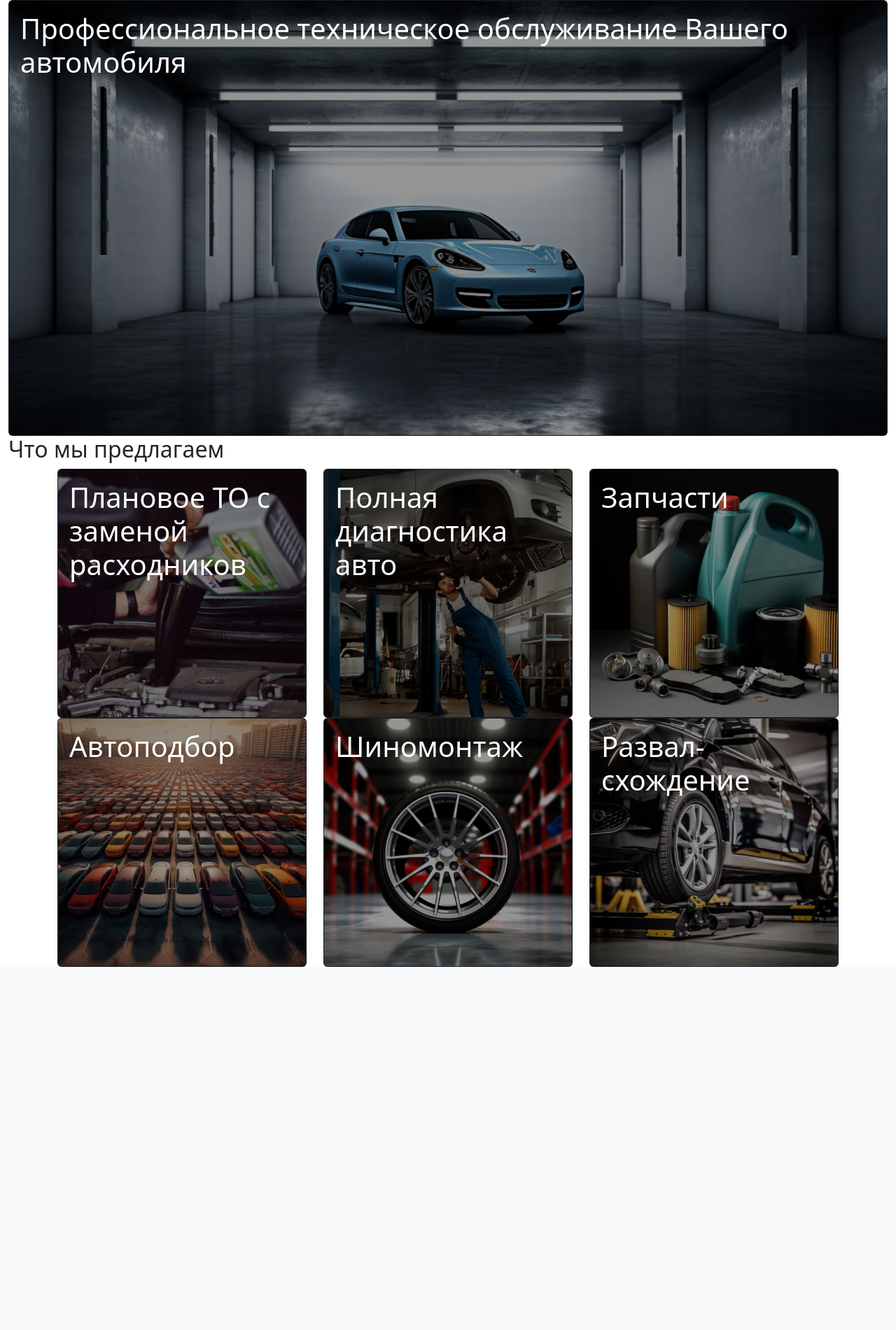
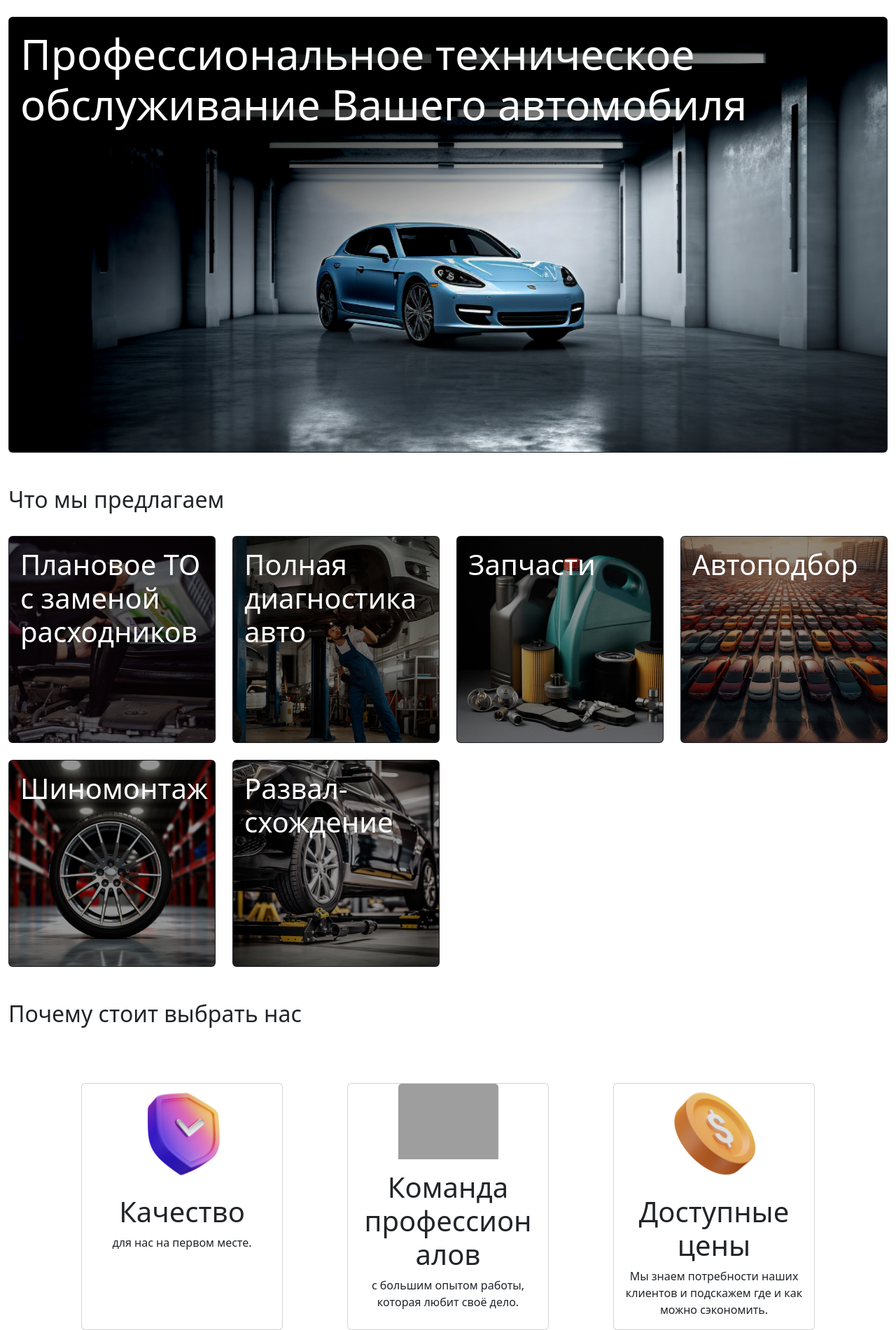
Before and after one commit to KrivoSoft/victoria, a Django app: page / in a window 1280 px wide. Shown: the part 112-2013 px from the top of the page at 70% size. Before the commit the page ends 1494 px from the top, so only its background shows below. Run offline with Django 4.2, Linux system fonts and the light colour scheme; some libraries are stand-ins or nearby versions; grey boxes are pictures that could not be loaded.

Commit message:
Added a "Why Choose Us" block

```diff
--- a/car_service_website/pages/static/styles/style.css
+++ b/car_service_website/pages/static/styles/style.css
@@ -19,6 +19,25 @@
   }
 }
 
+/* Размер текста на баннере главной страницы */
+@media (min-width: 1200px) {
+  .promo-title {
+    font-size: 60px;
+  }
+}
+
+@media (max-width: 1200px) {
+  .promo-title {
+    font-size: 40px;
+  }
+}
+
+@media (max-width: 700px) {
+  .promo-title {
+    font-size: 20px;
+  }
+}
+
 /* Размер текста на карточках услуг */
 @media (min-width: 1200px) {
   .card-title {
@@ -31,7 +50,3 @@
     font-size: 15px;
   }
 }
-
-.card {
-    gap: 1em;
-}
--- a/car_service_website/pages/templates/pages/MainPage.html
+++ b/car_service_website/pages/templates/pages/MainPage.html
@@ -19,10 +19,10 @@
     <div class="container-fluid">
       <div class="row">
         <div class="col-12">
-          <div class="card bg-dark text-white">
+          <div class="card bg-dark text-white mt-4">
             <img src="{% static 'images/blue_auto_in_dark_room_cutted.jpg' %}" class="card-img img-fluid image-promo" alt="Автосервис авто">
             <div class="card-img-overlay">
-              <h2 class="card-title">
+              <h2 class="promo-title">
                 Профессиональное техническое обслуживание Вашего автомобиля
               </h2>
             </div>
@@ -33,7 +33,7 @@
 
     <!--    Карточки с услугами-->
     <div class="container-fluid">
-      <div class="row">
+      <div class="row mt-5">
         <div>
           <h2>
             Что мы предлагаем
@@ -42,12 +42,12 @@
       </div>
     </div>
 
-    <!--    Блок для маленьких экранов-->
-    <div class="container d-block d-sm-none">
-      <div class="row">
-        <div class="col-6">
-          <div class="card bg-dark text-white">
-            <img src="{% static 'images/replacement_of_consumables_in_a_car.jpg' %}" class="card-img img-fluid " alt="Автосервис авто">
+    <!--    Блок карточек услуг-->
+    <div class="container-fluid">
+      <div class="row row-cols-1 row-cols-sm-2 row-cols-md-3 row-cols-lg-4">
+        <div class="col">
+          <div class="card bg-dark text-white mt-4">
+            <img src="{% static 'images/replacement_of_consumables_in_a_car.jpg' %}" class="card-img img-fluid" alt="Автосервис авто">
             <div class="card-img-overlay">
               <h2 class="card-title card-services-title">
                 Плановое ТО с заменой расходников
@@ -55,9 +55,10 @@
             </div>
           </div>
         </div>
-        <div class="col-6">
-          <div class="card bg-dark text-white">
-            <img src="{% static 'images/mechanic_working_car_suspension_repair_shop.jpg' %}" class="card-img img-fluid " alt="Автосервис авто">
+
+        <div class="col">
+          <div class="card bg-dark text-white mt-4">
+            <img src="{% static 'images/mechanic_working_car_suspension_repair_shop.jpg' %}" class="card-img img-fluid" alt="Автосервис авто">
             <div class="card-img-overlay">
               <h2 class="card-title card-services-title">
                 Полная диагностика авто
@@ -65,12 +66,10 @@
             </div>
           </div>
         </div>
-      </div>
 
-      <div class="row">
-        <div class="col-6">
-          <div class="card bg-dark text-white">
-            <img src="{% static 'images/different_car_accessories_composition.jpg' %}" class="card-img img-fluid " alt="Автосервис авто">
+        <div class="col">
+          <div class="card bg-dark text-white mt-4">
+            <img src="{% static 'images/different_car_accessories_composition.jpg' %}" class="card-img img-fluid" alt="Автосервис авто">
             <div class="card-img-overlay">
               <h2 class="card-title card-services-title">
                 Запчасти
@@ -78,9 +77,10 @@
             </div>
           </div>
         </div>
-        <div class="col-6">
-          <div class="card bg-dark text-white">
-            <img src="{% static 'images/cars_on_a_parking.png' %}" class="card-img img-fluid " alt="Автосервис авто">
+
+        <div class="col">
+          <div class="card bg-dark text-white mt-4">
+            <img src="{% static 'images/cars_on_a_parking.png' %}" class="card-img img-fluid" alt="Автосервис авто">
             <div class="card-img-overlay">
               <h2 class="card-title card-services-title">
                 Автоподбор
@@ -88,11 +88,10 @@
             </div>
           </div>
         </div>
-      </div>
-      <div class="row">
-        <div class="col-6">
-          <div class="card bg-dark text-white">
-            <img src="{% static 'images/car_tire.png' %}" class="card-img img-fluid " alt="Автосервис авто">
+
+        <div class="col">
+          <div class="card bg-dark text-white mt-4">
+            <img src="{% static 'images/car_tire.png' %}" class="card-img img-fluid" alt="Автосервис авто">
             <div class="card-img-overlay">
               <h2 class="card-title card-services-title text-nowrap">
                 Шиномонтаж
@@ -101,9 +100,9 @@
           </div>
         </div>
 
-        <div class="col-6">
-          <div class="card bg-dark text-white">
-            <img src="{% static 'images/car_on_the_garage.png' %}" class="card-img img-fluid " alt="Автосервис авто">
+        <div class="col">
+          <div class="card bg-dark text-white mt-4">
+            <img src="{% static 'images/car_on_the_garage.png' %}" class="card-img img-fluid" alt="Автосервис авто">
             <div class="card-img-overlay">
               <h2 class="card-title card-services-title">
                 Развал-схождение
@@ -111,75 +110,55 @@
             </div>
           </div>
         </div>
+
       </div>
     </div>
 
-    <!--    Блок для экранов побольше-->
-    <div class="container d-none d-sm-block">
-      <div class="row">
-        <div class="col-4">
-          <div class="card bg-dark text-white">
-            <img src="{% static 'images/replacement_of_consumables_in_a_car.jpg' %}" class="card-img img-fluid " alt="Автосервис авто">
-            <div class="card-img-overlay">
-              <h2 class="card-title card-services-title">
-                Плановое ТО с заменой расходников
-              </h2>
+      <!--    Блок "Почему стоит выбрать нас"-->
+    <div class="container-fluid">
+      <div class="row mt-5">
+        <div>
+          <h2>
+            Почему стоит выбрать нас
+          </h2>
+        </div>
+      </div>
+    </div>
+
+    <div class="container">
+      <div class="row mt-5 row-cols-1 row-cols-sm-1 row-cols-md-3">
+        <div class="col d-flex justify-content-center">
+          <div class="card card-whyme text-center mt-4" style="width: 18rem;">
+            <img src="{% static 'images/sheild-dynamic-gradient.png' %}" class="card-img-top w-50 mx-auto" alt="...">
+            <div class="card-body">
+              <h6 class="card-title">Качество</h6>
+              <p class="card-text">для нас на первом месте.</p>
             </div>
           </div>
         </div>
-        <div class="col-4">
-          <div class="card bg-dark text-white">
-            <img src="{% static 'images/mechanic_working_car_suspension_repair_shop.jpg' %}" class="card-img img-fluid " alt="Автосервис авто">
-            <div class="card-img-overlay">
-              <h2 class="card-title card-services-title">
-                Полная диагностика авто
-              </h2>
+
+        <div class="col d-flex justify-content-center">
+          <div class="card card-whyme text-center mt-4" style="width: 18rem;">
+            <img src="{% static 'images/star-dynamic-color.png' %}" class="card-img-top w-50 mx-auto" alt="...">
+            <div class="card-body">
+              <h6 class="card-title">Команда профессионалов</h6>
+              <p class="card-text">с большим опытом работы, которая любит своё дело.</p>
             </div>
           </div>
         </div>
-        <div class="col-4">
-          <div class="card bg-dark text-white">
-            <img src="{% static 'images/different_car_accessories_composition.jpg' %}" class="card-img img-fluid card-image-service" alt="Автосервис авто">
-            <div class="card-img-overlay">
-              <h2 class="card-title card-services-title">
-                Запчасти
-              </h2>
-            </div>
-          </div>
-        </div>
-      </div>
-      <div class="row">
-        <div class="col-4">
-          <div class="card bg-dark text-white">
-            <img src="{% static 'images/cars_on_a_parking.png' %}" class="card-img img-fluid " alt="Автосервис авто">
-            <div class="card-img-overlay">
-              <h2 class="card-title card-services-title">
-                Автоподбор
-              </h2>
-            </div>
-          </div>
-        </div>
-        <div class="col-4">
-          <div class="card bg-dark text-white">
-            <img src="{% static 'images/car_tire.png' %}" class="card-img img-fluid " alt="Автосервис авто">
-            <div class="card-img-overlay">
-              <h2 class="card-title card-services-title text-nowrap">
-                Шиномонтаж
-              </h2>
-            </div>
-          </div>
-        </div>
-        <div class="col-4">
-          <div class="card bg-dark text-white">
-            <img src="{% static 'images/car_on_the_garage.png' %}" class="card-img img-fluid " alt="Автосервис авто">
-            <div class="card-img-overlay">
-              <h2 class="card-title card-services-title">
-                Развал-схождение
-              </h2>
+
+        <div class="col d-flex justify-content-center">
+          <div class="card card-whyme text-center mt-4" style="width: 18rem;">
+            <img src="{% static 'images/dollar-dynamic-color.png' %}" class="card-img-top w-50 mx-auto" alt="...">
+            <div class="card-body">
+              <h6 class="card-title">Доступные цены</h6>
+              <p class="card-text">Мы знаем потребности наших клиентов и подскажем где и как можно сэкономить.</p>
             </div>
           </div>
         </div>
       </div>
     </div>
+
+
   </body>
 </html>
```
Also changed, not shown: car_service_website/pages/static/images/blue_auto_in_dark_room_cutted.jpg, car_service_website/pages/static/images/dollar-dynamic-color.png (added), car_service_website/pages/static/images/replacement_of_consumables_in_a_car.jpg, car_service_website/pages/static/images/sheild-dynamic-gradient.png (added), 1 other file.
